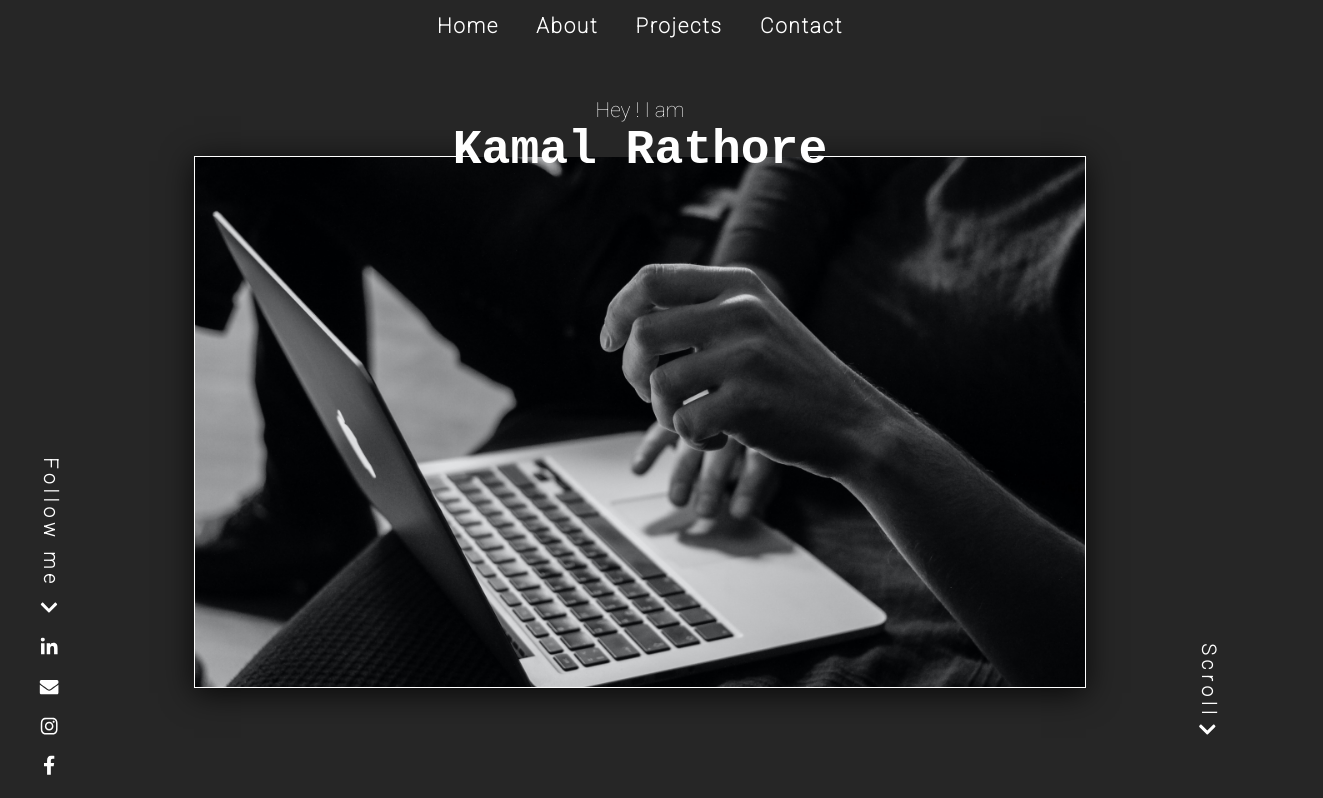
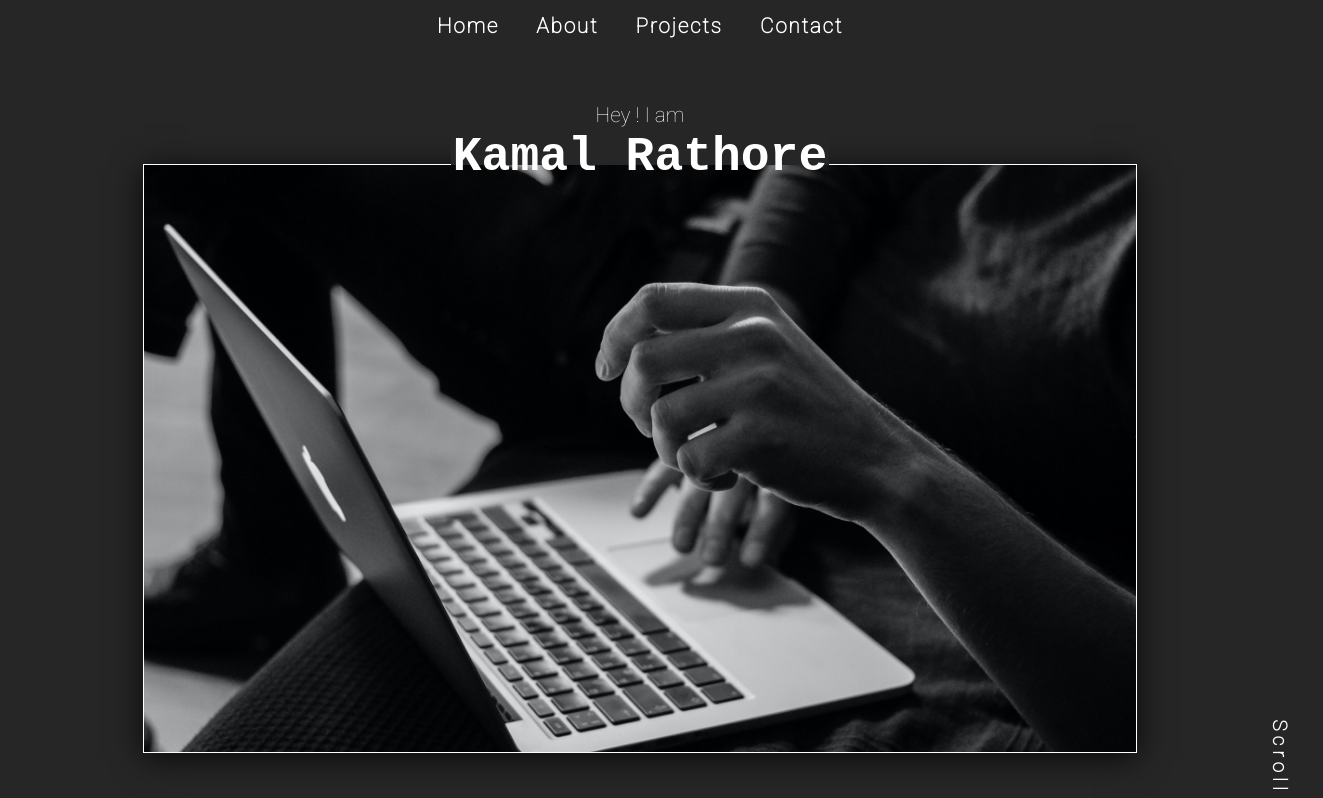
Before and after one commit to kamal3354k/my-portfolio, a React (Create React App) app: page / in a window 1280 px wide. Shown: the top 798 px of the page, 1323 px wide, since content can reach past the window. Built offline with nearby package versions, Linux system fonts and the light colour scheme.

Commit message:
remove scroll bar

```diff
--- a/src/App.js
+++ b/src/App.js
@@ -31,7 +31,7 @@ function App() {
    </Switch>
 
    <Switch>
-     <Route path="/">
+     <Route exact path="/">
        <Home/>
      </Route>
    </Switch>
--- a/src/NavMenu.css
+++ b/src/NavMenu.css
@@ -9,6 +9,9 @@
     background: #262626;
     border-radius: 8px;
     box-shadow: 0 0px 8px 0px rgb(0 0 0 / 53%);
+}
+.container{
+    max-width: 1266px;
 }
 h4.skill-title-Es {
     display: flex;
```
